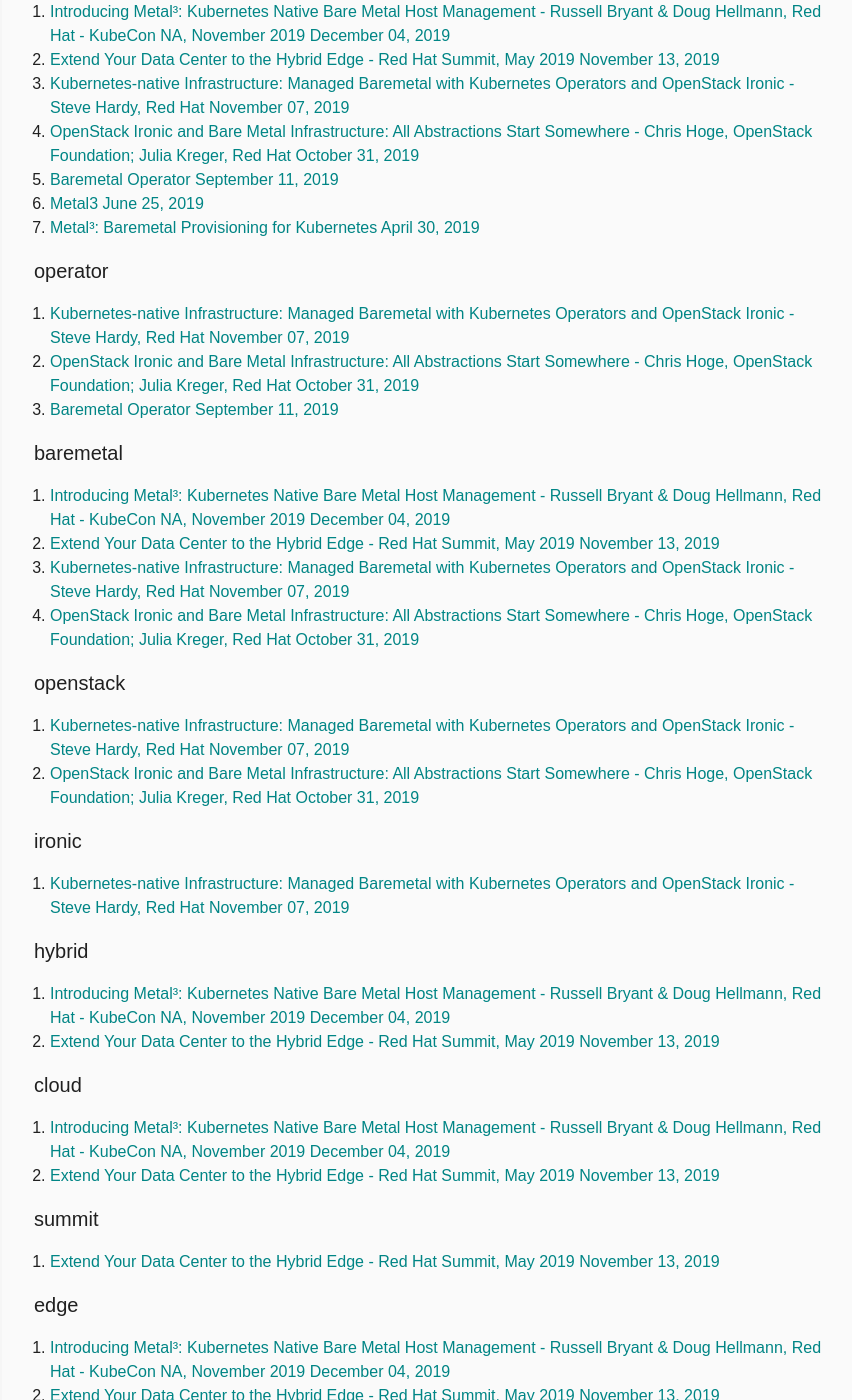
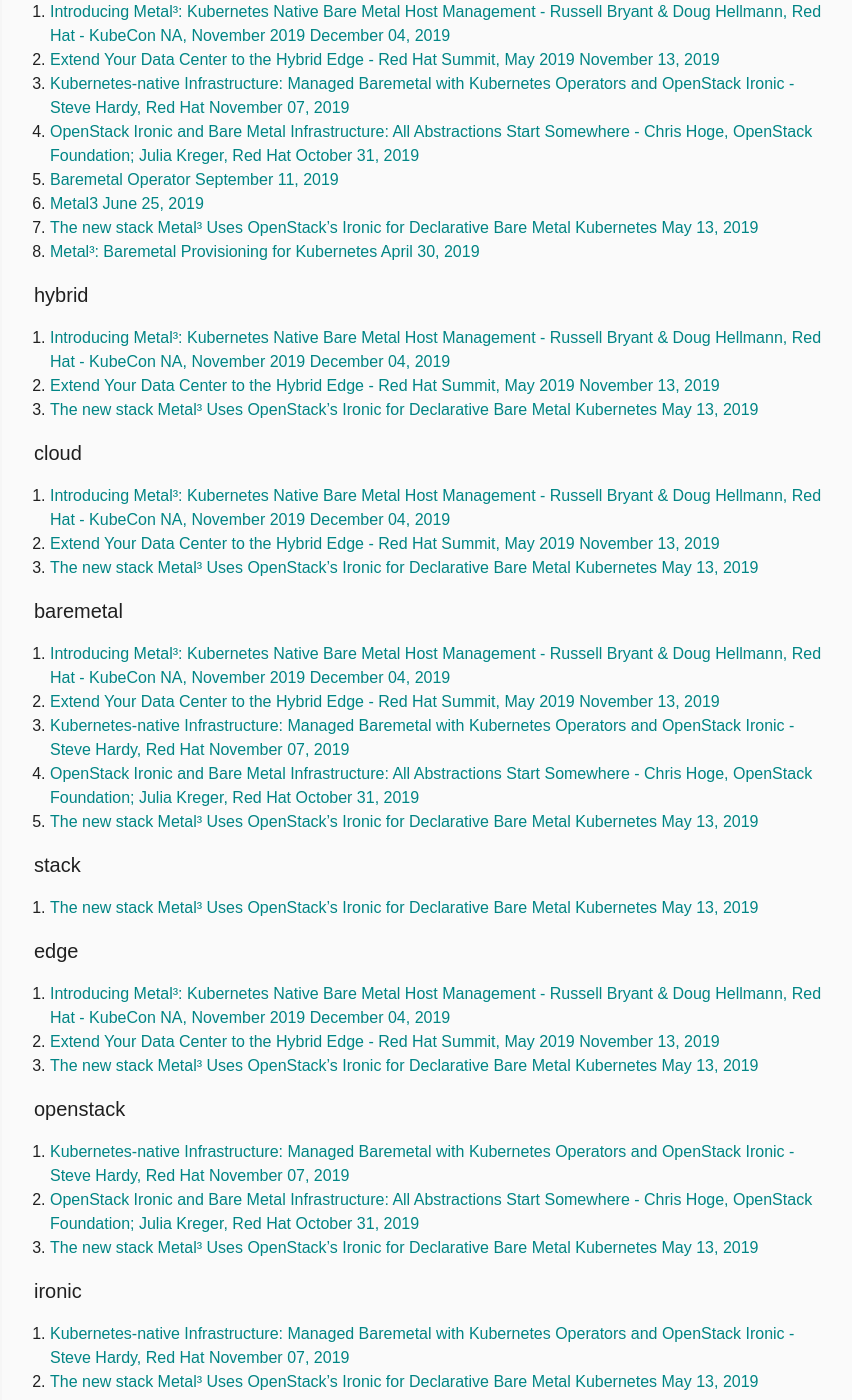
Before and after one commit to metal3-io/metal3-io.github.io, a Jekyll site: the page built from blog/categories.html, in a window 1280 px wide and 1400 px high, scrolled down 914 px. Shown: the whole window, without its empty margins (32-884 px from the left). Built offline with Jekyll 4.4.1, drawn with Linux system fonts in a browser that asks for light colours; some of the changed text lies outside the part shown.

Commit message:
2019-05-13-The_new_stack_Metal3_Uses_OpenStack_Ironic_for_Declarative_Bare_Metal_Kubernetes blogpost
Signed-off-by: Pedro Ibáñez <pedro@redhat.com>

```diff
--- /dev/null
+++ b/_posts/2019-05-13-The_new_stack_Metal3_Uses_OpenStack_Ironic_for_Declarative_Bare_Metal_Kubernetes.md
@@ -0,0 +1,31 @@
+---
+title: "The new stack Metal³ Uses OpenStack’s Ironic for Declarative Bare Metal Kubernetes"
+date: 2019-05-13T10:23:00+02:00
+draft: false
+categories: ["hybrid", "cloud", "metal3", "baremetal", "stack", "edge", "openstack", "ironic"]
+author: Pedro Ibáñez Requena
+---
+
+## The new stack Metal³ Uses OpenStack’s Ironic for Declarative Bare Metal Kubernetes
+
+[Mike Melanson](https://thenewstack.io/author/mike-melanson/) talks in this article about the Open Infrastructure Summit in Denver, Colorado. Where bare metal was one of the main leads of the event.
+
+During this event the OpenStack Foundation unveil a new project called Metal³ (pronounced “metal cubed”) that uses Ironic “as a foundation for declarative management of bare metal infrastructure for Kubernetes”.
+He also comments on how [James Penick](https://www.linkedin.com/in/penick/), [Chris Hoge](https://www.linkedin.com/in/hogepodge), senior strategic program manager at OpenStack Foundation,
+and [Julia Kreger](https://www.linkedin.com/in/juliaashleykreger), OpenStack Ironic Project Team Leader, took to the stage to offer a demonstration of [Metal3](https://github.com/metal3-io/baremetal-operator),
+the new project that provides “bare metal host provisioning integration for Kubernetes.”
+
+Some words from Kreger in an interview with The New Stack:
+
+> “I think the bigger trend that we’re starting to see is a recognition that common tooling and substrate helps everyone succeed faster with more efficiency.”
+
+> “This is combined with a shift in the way operators are choosing to solve their problems at scale, specifically in regards to isolation, cost, or performance.”
+
+For further detail, check out the [video of the keynote]({% post_url 2019-10-31-OpenStack-Ironic-and-Bare-Metal-Infrastructure_All-Abstractions-Start-Somewhere %}), which includes a demonstration of Metal3 being used to quickly provision three bare metal servers with Kubernetes
+or check the full article included below.
+
+
+## References
+
+* [The new stack: Metal³ Uses OpenStack’s Ironic for Declarative Bare Metal Kubernetes](https://thenewstack.io/metal3-uses-openstacks-ironic-for-declarative-bare-metal-kubernetes/)
+* [Video of the keynote: OpenStack Ironic and Baremetal Infrastructure. All Abstracions start somewhere]({% post_url 2019-10-31-OpenStack-Ironic-and-Bare-Metal-Infrastructure_All-Abstractions-Start-Somewhere %})
```
Also changed, not shown: _includes/docs.md (+1 -1 lines).
